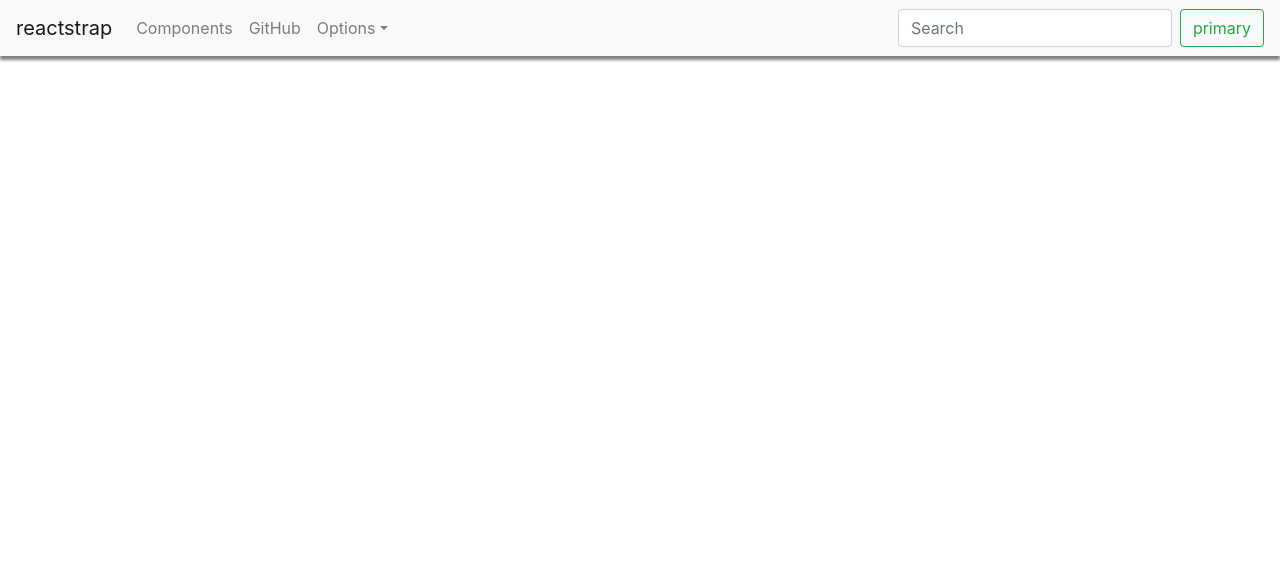
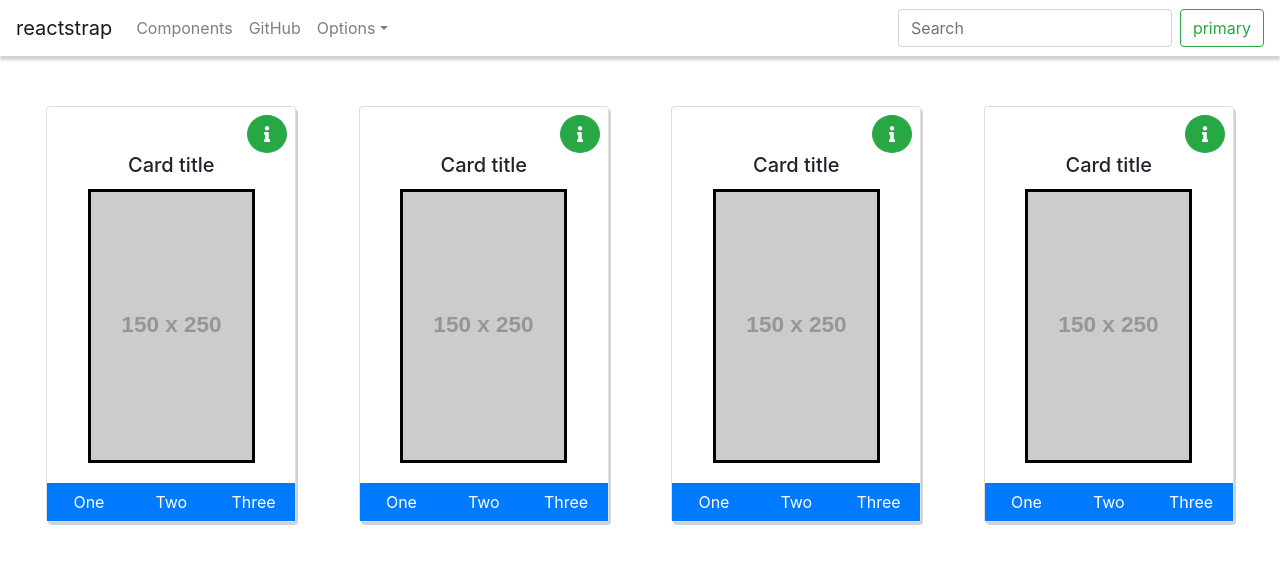
Before and after one commit to claudiotezzin/reactnd-project-myreads, a React (Create React App) app: page / in a window 1280 px wide. Shown: the top 564 px of the page. Built offline with nearby package versions, Linux system fonts and the light colour scheme.

Commit message:
feat: Shelves Page
Grid that will handle all books and current state

```diff
--- a/package.json
+++ b/package.json
@@ -12,7 +12,7 @@
 		"react-scripts": "0.9.5"
 	},
 	"scripts": {
-		"start": "react-scripts start",
+		"start": "NODE_PATH=src react-scripts start",
 		"build": "react-scripts build",
 		"test": "react-scripts test --env=jsdom",
 		"eject": "react-scripts eject"
--- a/src/components/App.js
+++ /dev/null
@@ -1,14 +0,0 @@
-import React from 'react';
-import AppNavbar from './AppNavbar';
-
-class BooksApp extends React.Component {
-	state = {
-		showSearchPage: false
-	};
-
-	render() {
-		return <AppNavbar />;
-	}
-}
-
-export default BooksApp;
--- a/src/components/AppNavbar.js
+++ b/src/components/AppNavbar.js
@@ -16,8 +16,7 @@ import {
 	FormGroup,
 	Input
 } from 'reactstrap';
-
-import '../styles/App.css';
+import 'styles/appnavbar.css';
 
 class AppNavbar extends React.Component {
 	state = {
@@ -33,7 +32,7 @@ class AppNavbar extends React.Component {
 	render() {
 		return (
 			<div>
-				<Navbar color="light" light expand="md">
+				<Navbar light expand="md">
 					<NavbarBrand href="/">reactstrap</NavbarBrand>
 					<NavbarToggler onClick={this.toggle} />
 					<Collapse isOpen={this.state.isOpen} navbar>
--- /dev/null
+++ b/src/components/BookCard.js
@@ -0,0 +1,71 @@
+import React from 'react';
+import {
+	Card,
+	CardBody,
+	CardTitle,
+	Button,
+	Row,
+	ButtonGroup
+} from 'reactstrap';
+import 'styles/bookcard.css';
+
+class BookCard extends React.Component {
+	state = { rSelected: 0 };
+
+	onRadioBtnClick(currentSelected) {
+		this.setState((state) => ({
+			rSelected:
+				currentSelected === this.state.rSelected ? 0 : currentSelected
+		}));
+	}
+
+	render() {
+		return (
+			<Card className="card-container mx-auto">
+				<button
+					type="button"
+					className="btn btn-success px-3 book-info rounded-circle ml-auto">
+					<i className="fa fa-info" aria-hidden="true" />
+				</button>
+
+				<CardBody className="book-card-body">
+					<CardTitle className="card-title">Card title</CardTitle>
+					<Row>
+						<img
+							className="book-cover mx-auto"
+							src="http://via.placeholder.com/150x250"
+							alt="Card cap"
+						/>
+					</Row>
+				</CardBody>
+				<Row noGutters>
+					<ButtonGroup className="btn-block">
+						<Button
+							className="button-flat"
+							color="primary"
+							onClick={() => this.onRadioBtnClick(1)}
+							active={this.state.rSelected === 1}>
+							One
+						</Button>
+						<Button
+							className="button-flat"
+							color="primary"
+							onClick={() => this.onRadioBtnClick(2)}
+							active={this.state.rSelected === 2}>
+							Two
+						</Button>
+						<Button
+							className="button-flat"
+							color="primary"
+							onClick={() => this.onRadioBtnClick(3)}
+							active={this.state.rSelected === 3}>
+							Three
+						</Button>
+					</ButtonGroup>
+				</Row>
+			</Card>
+		);
+	}
+}
+
+export default BookCard;
--- /dev/null
+++ b/src/containers/App.js
@@ -0,0 +1,22 @@
+import React from 'react';
+import { Button } from 'reactstrap';
+import AppNavbar from 'components/AppNavbar';
+import ShelvesPage from 'containers/ShelvesPage';
+import 'styles/index.css';
+
+class App extends React.Component {
+	state = {
+		showSearchPage: false
+	};
+
+	render() {
+		return (
+			<div>
+				<AppNavbar />
+				<ShelvesPage />
+			</div>
+		);
+	}
+}
+
+export default App;
--- /dev/null
+++ b/src/containers/ShelvesPage.js
@@ -0,0 +1,23 @@
+import React from 'react';
+import { Row } from 'reactstrap';
+import BookCard from 'components/BookCard';
+import 'styles/shelvespage.css';
+
+class ShelvesPage extends React.Component {
+	state = {};
+
+	render() {
+		return (
+			<div className="shelves-container">
+				<Row>
+					<BookCard />
+					<BookCard />
+					<BookCard />
+					<BookCard />
+				</Row>
+			</div>
+		);
+	}
+}
+
+export default ShelvesPage;
--- a/src/index.js
+++ b/src/index.js
@@ -1,7 +1,7 @@
 import React from 'react';
 import ReactDOM from 'react-dom';
-import App from './components/App';
-import './styles/index.css';
+import App from './containers/App';
+import 'styles/index.css';
 import 'bootstrap/dist/css/bootstrap.css';
 
 ReactDOM.render(<App />, document.getElementById('root'));
--- a/src/styles/App.css
+++ /dev/null
@@ -1,182 +0,0 @@
-html,
-body,
-.root {
-	height: 100%;
-}
-body {
-	line-height: 1.5;
-}
-body,
-.app {
-	background-color: #f2f2f2;
-	/* #3CD9B8 */
-}
-
-/* main page */
-.navbar {
-	background-color: white;
-	box-shadow: 0px 4px 3px grey;
-}
-
-.list-books-title {
-	padding: 10px 0;
-	background: #2e7c31;
-	text-align: center;
-}
-.list-books-title h1 {
-	font-weight: 400;
-	margin: 0;
-	color: white;
-}
-
-.list-books-content {
-	padding: 0 0 80px;
-	flex: 1;
-}
-
-.bookshelf {
-	padding: 0 10px 20px;
-}
-
-@media (min-width: 600px) {
-	.bookshelf {
-		padding: 0 20px 40px;
-	}
-}
-
-.bookshelf-title {
-	border-bottom: 1px solid #dedede;
-}
-.bookshelf-books {
-	text-align: center;
-}
-
-.open-search {
-	position: fixed;
-	right: 25px;
-	bottom: 25px;
-}
-.open-search a {
-	display: block;
-	width: 50px;
-	height: 50px;
-	border-radius: 50%;
-	background: #2e7d32;
-	background-image: url('../icons/add.svg');
-	background-repeat: no-repeat;
-	background-position: center;
-	background-size: 28px;
-	box-shadow: 0 3px 6px rgba(0, 0, 0, 0.16), 0 3px 6px rgba(0, 0, 0, 0.23);
-	font-size: 0;
-}
-
-/* search page */
-
-.search-books-bar {
-	position: fixed;
-	width: 100%;
-	top: 0;
-	left: 0;
-	z-index: 5;
-	display: flex;
-	box-shadow: 0 10px 20px rgba(0, 0, 0, 0.19), 0 0 6px rgba(0, 0, 0, 0.23);
-}
-.search-books-input-wrapper {
-	flex: 1;
-	background: #e9e;
-}
-.search-books-bar input {
-	width: 100%;
-	padding: 15px 10px;
-	font-size: 1.25em;
-	border: none;
-	outline: none;
-}
-
-.close-search {
-	display: block;
-	top: 20px;
-	left: 15px;
-	width: 50px;
-	height: 53px;
-	background: white;
-	background-image: url('../icons/arrow-back.svg');
-	background-position: center;
-	background-repeat: no-repeat;
-	background-size: 28px;
-	font-size: 0;
-}
-
-.search-books-results {
-	padding: 80px 10px 20px;
-}
-
-/* books grid */
-
-.books-grid {
-	list-style-type: none;
-	padding: 0;
-	margin: 0;
-
-	display: flex;
-	justify-content: center;
-	flex-wrap: wrap;
-}
-.books-grid li {
-	padding: 10px 15px;
-	text-align: left;
-}
-
-.book {
-	width: 140px;
-}
-.book-title,
-.book-authors {
-	font-size: 0.8em;
-}
-.book-title {
-	margin-top: 10px;
-}
-.book-authors {
-	color: #999;
-}
-
-.book-top {
-	position: relative;
-	height: 200px;
-	display: flex;
-	align-items: flex-end;
-}
-
-.book-shelf-changer {
-	position: absolute;
-	right: 0;
-	bottom: -10px;
-	width: 40px;
-	height: 40px;
-	border-radius: 50%;
-	background: #60ac5d;
-	background-image: url('../icons/arrow-drop-down.svg');
-	background-repeat: no-repeat;
-	background-position: center;
-	background-size: 20px;
-	box-shadow: 0 3px 6px rgba(0, 0, 0, 0.16), 0 3px 6px rgba(0, 0, 0, 0.23);
-}
-.book-shelf-changer select {
-	width: 100%;
-	height: 100%;
-	opacity: 0;
-	cursor: pointer;
-}
-
-/* book cover */
-
-.book-cover {
-	box-shadow: 0 3px 6px rgba(0, 0, 0, 0.16), 0 3px 6px rgba(0, 0, 0, 0.23);
-	background: #eee;
-}
-.book-cover-title {
-	padding: 20px 10px 0;
-	text-align: center;
-	font-size: 0.8em;
-}
--- /dev/null
+++ b/src/styles/appnavbar.css
@@ -0,0 +1,5 @@
+/* main page */
+.navbar {
+	background-color: white;
+	box-shadow: 0px 4px 3px #d2d2d2;
+}
--- /dev/null
+++ b/src/styles/bookcard.css
@@ -0,0 +1,33 @@
+.card-container {
+	width: 250px;
+	margin: 20px;
+	box-shadow: 2px 3px #d2d2d2;
+}
+
+.card-title {
+	text-align: center;
+}
+
+.book-cover {
+	width: 70%;
+	align-content: center;
+	border: solid 3px black;
+}
+
+.book-info {
+	margin: 8px 8px 0px;
+}
+
+.button-flat {
+	width: 100%;
+	border-radius: 0 !important;
+}
+
+.book-card-body {
+	padding-top: 0 !important;
+}
+
+.debug {
+	border: solid 3px red;
+	background-color: green;
+}
--- /dev/null
+++ b/src/styles/shelvespage.css
@@ -0,0 +1,3 @@
+.shelves-container {
+	margin: 30px 30px 30px 30px;
+}
```
Also changed, not shown: src/styles/index.css (+8 -6 lines).
